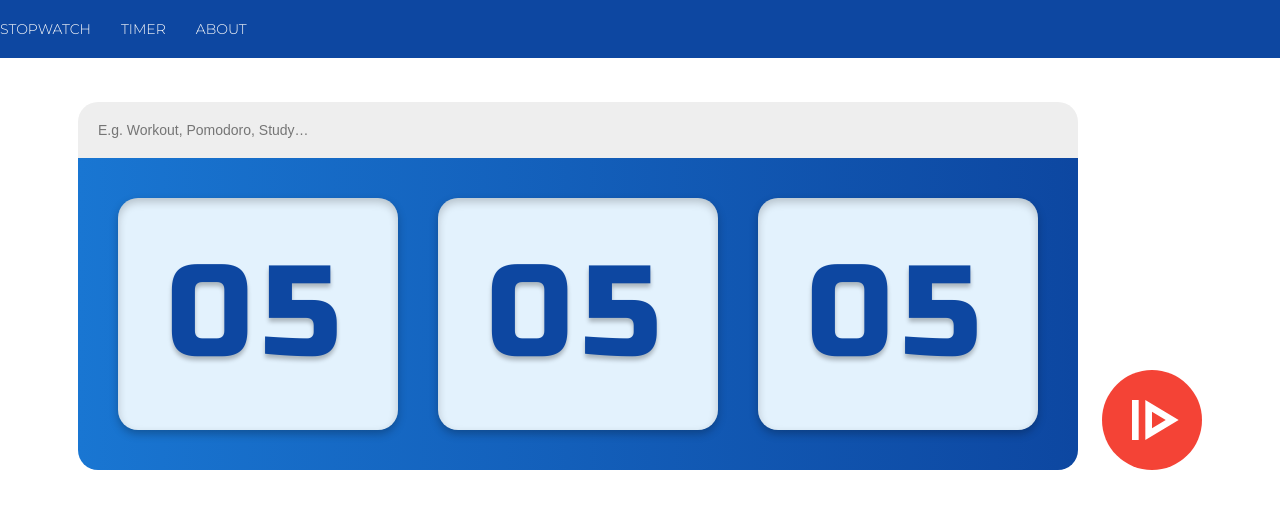
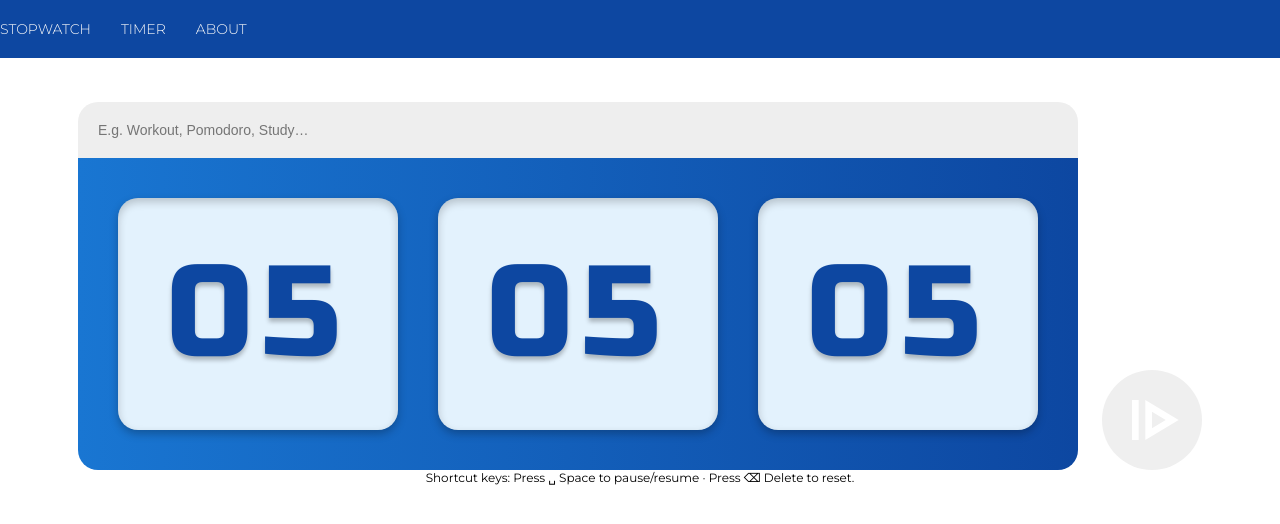
Before and after one commit to sirajularfin/simple-stopwatch, a Next.js app: page / in a window 1280 px wide. Shown: the top 524 px of the page. Built offline with nearby package versions, Linux system fonts and the light colour scheme; no server answers.

Commit message:
add styles

```diff
--- a/src/app/page.tsx
+++ b/src/app/page.tsx
@@ -4,6 +4,7 @@ import { APPLICATION_MODES } from '@/common/types/constants';
 import ActionButton from '@/components/ActionButton/ActionButton';
 import DisplayTimer from '@/components/DisplayTimer/DisplayTimer';
 import TextInput from '@/components/TextInput/TextInput';
+import Typography from '@/components/Typography/Typography';
 import classes from './style.module.scss';
 
 export default async function Home() {
@@ -21,6 +22,7 @@ export default async function Home() {
 				</div>
 				<ActionButton isPlaying={false} />
 			</div>
+			<Typography variant='bodySmall'>{t('shortcut_tips')}</Typography>
 		</div>
 	);
 }
--- a/src/components/ActionButton/style.module.scss
+++ b/src/components/ActionButton/style.module.scss
@@ -1,6 +1,5 @@
 .container {
   align-items: center;
-  background-color: $color-red-500;
   border-radius: convertPxToRem(50);
   border: none;
   cursor: pointer;
@@ -9,3 +8,19 @@
   justify-content: center;
   width: convertPxToRem(100);
 }
+
+.resumeBtn {
+  background-color: $color-green-500;
+}
+
+.pauseBtn {
+  background-color: $color-red-500;
+}
+
+.stopBtn {
+
+}
+
+.deleteBtn {
+
+}
--- a/src/translations/en.json
+++ b/src/translations/en.json
@@ -4,5 +4,6 @@
 	"headerItems_timer": "Timer",
 	"headerItems_about": "About",
 	"savePreset_placeholder": "E.g. Workout, Pomodoro, Study…",
-	"savePreset_button": "Save Preset"
+	"savePreset_button": "Save Preset",
+	"shortcut_tips": "Shortcut keys: Press ␣ Space to pause/resume · Press ⌫ Delete to reset."
 }
```
